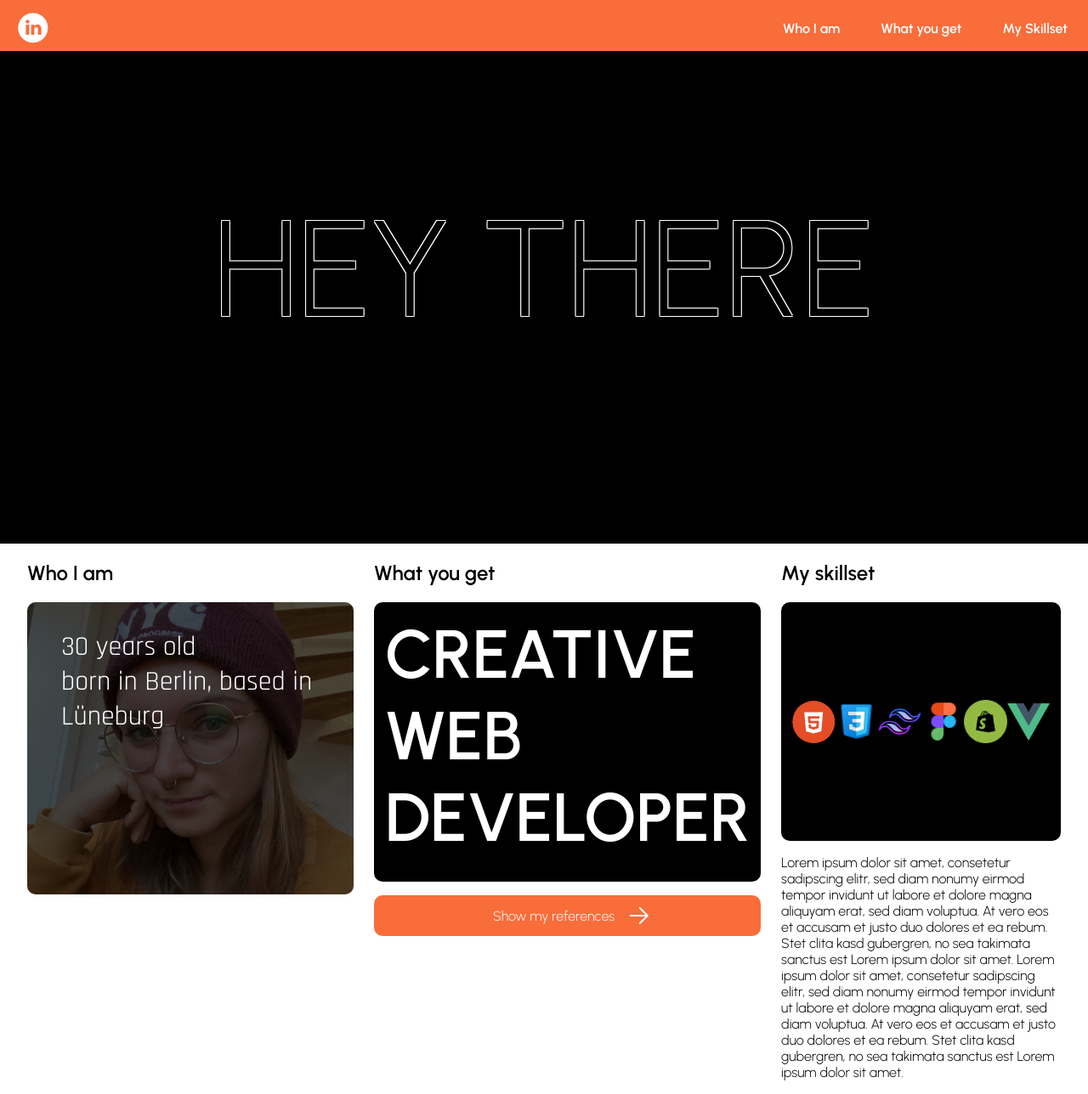
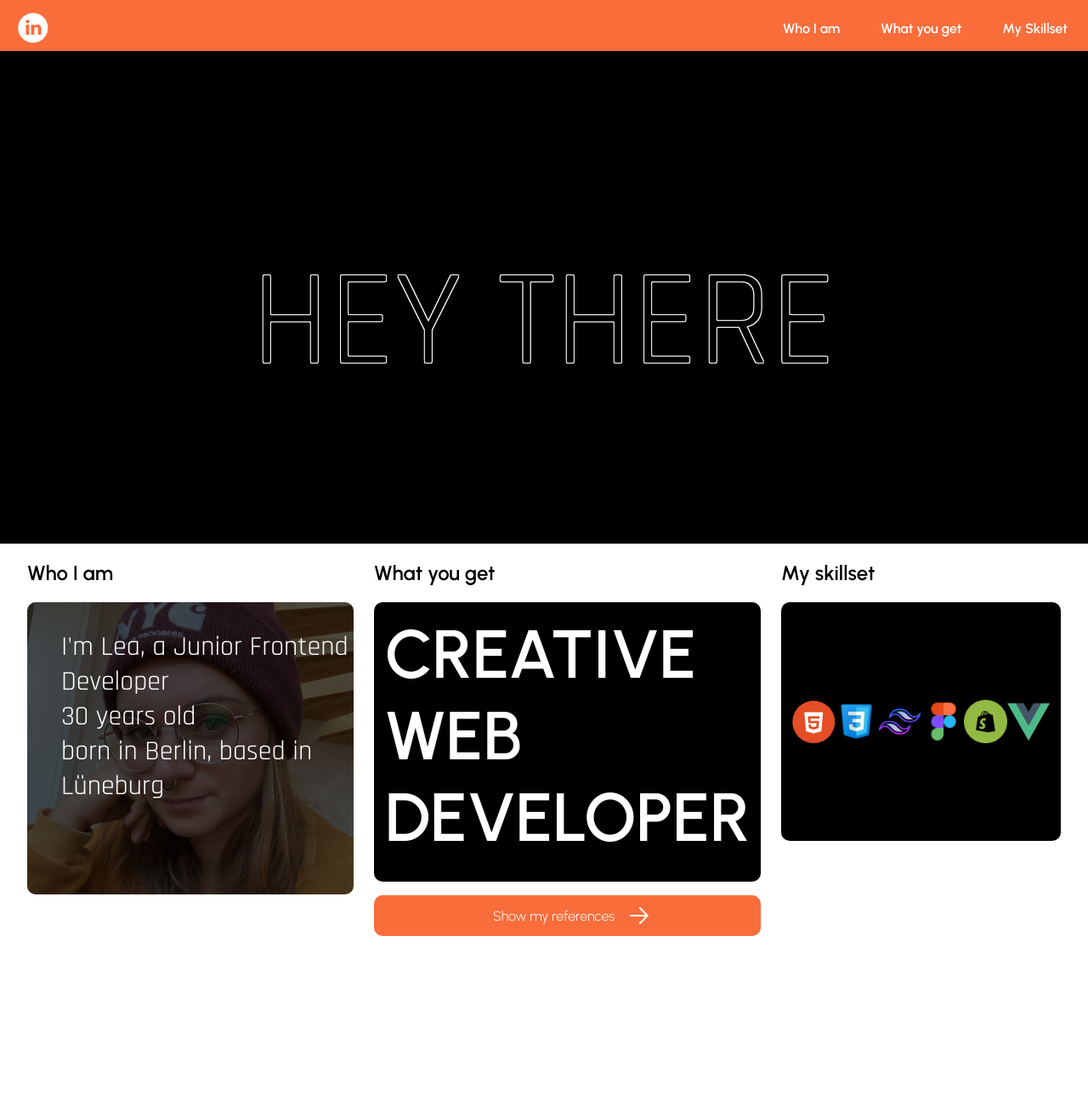
Before and after one commit to Lea-Mentz/personal-website, a plain HTML site: page index.html in a window 1280 px wide. Shown: the whole page at 85% size. After the commit the page ends 1102 px from the top, so only its background shows below. Drawn offline with Linux system fonts and the light colour scheme.

Commit message:
change personal info list

```diff
--- a/css/styles.css
+++ b/css/styles.css
@@ -23,20 +23,13 @@ header {
     width: 100%;
 }
 
-.hero-content-position {
-    margin-top: 20vh;
-    margin-bottom: 20vh;
-}
-
 .hero-content-wrapper {
-    display: grid;
-    grid-template-columns: auto auto auto;
-    grid-template-rows: auto 3rem;
+    display: flex;
     justify-content: center;
     margin-left: auto;
     margin-right: auto;
-    grid-gap: 4rem;
     align-items: center;
+    height: 100%;
 }
 
 
@@ -46,12 +39,8 @@ header p {
     color: black;
     text-shadow: -1px -1px 0 #fff, 1px -1px 0 #fff, -1px 1px 0 #fff, 1px 1px 0 #fff;
     font-size: 10rem;
-    grid-column-start: 2;
-    grid-column-end: 3;
-    grid-row-start: 1;
-    align-self: stretch;
-    text-wrap: nowrap;
     text-transform: uppercase;
+    font-family: 'Rajdhani', sans-serif;
 }
 
 @media only screen and (min-width: 768px) {
--- a/index.html
+++ b/index.html
@@ -22,10 +22,9 @@
                 <img src="/images/linkedin-icon-png-transparent-background-8-300x300.png">
             </a>
         </div>
-        <div class="hero-content-position">
-            <div class="hero-content-wrapper">
-                <p>hey there </p>
-                <!-- <button class="button-header profile">
+        <div class="hero-content-wrapper">
+            <p>hey there </p>
+            <!-- <button class="button-header profile">
                     <a href="#">Profile</a>
                 </button>
                 <button class="button-header references">
@@ -34,7 +33,6 @@
                 <button class="button-header review">
                     <a href="#">Reviews</a>
                 </button> -->
-            </div>
         </div>
     </header>
     <main>
@@ -44,6 +42,7 @@
                 <image src="images/8DEFA773-0487-442B-8FF2-1D54CA0A984F.JPG">
                     <div class="personal-list">
                         <ul>
+                            <li>I'm Lea, a Junior Frontend Developer</li>
                             <li>30 years old</li>
                             <li>born in Berlin, based in Lüneburg </li>
                             <li></li>
@@ -102,15 +101,6 @@
                     <img src="/images/pngfind.com-javascript-logo-png-1507248.png">
                 </div>
             </div>
-            <p>Lorem ipsum dolor sit amet, consetetur sadipscing elitr,
-                sed diam nonumy eirmod tempor invidunt ut labore et dolore magna aliquyam erat, sed diam voluptua. At
-                vero eos et accusam et justo duo dolores et ea rebum.
-                Stet clita kasd gubergren, no sea takimata sanctus est Lorem ipsum dolor sit amet. Lorem ipsum dolor sit
-                amet, consetetur sadipscing elitr,
-                sed diam nonumy eirmod tempor invidunt ut labore et dolore magna aliquyam erat,
-                sed diam voluptua. At vero eos et accusam et justo duo dolores et ea rebum. Stet clita kasd gubergren,
-                no sea takimata sanctus est Lorem ipsum dolor sit amet.
-            </p>
         </section>
     </main>
     <footer>
```
